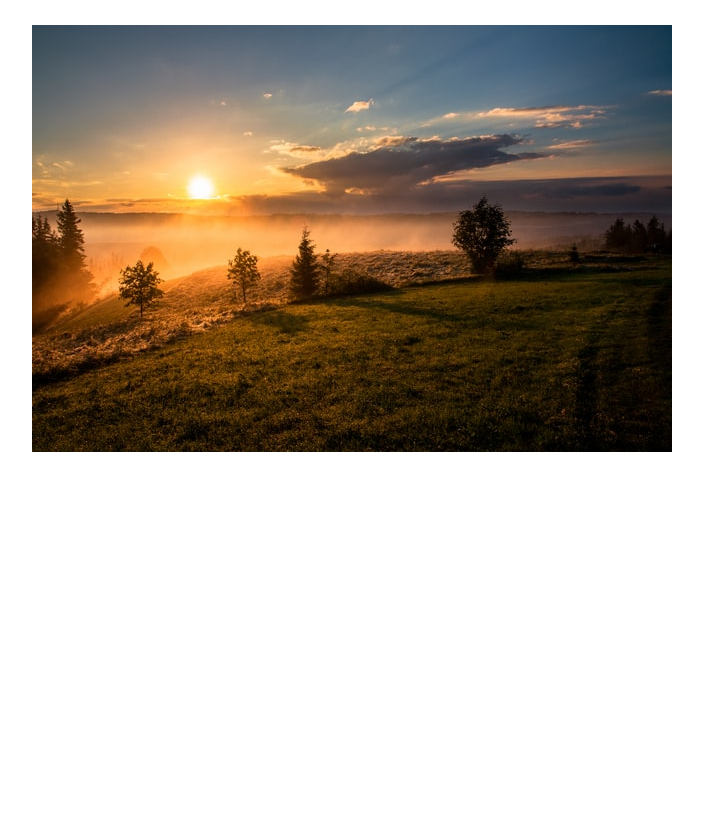
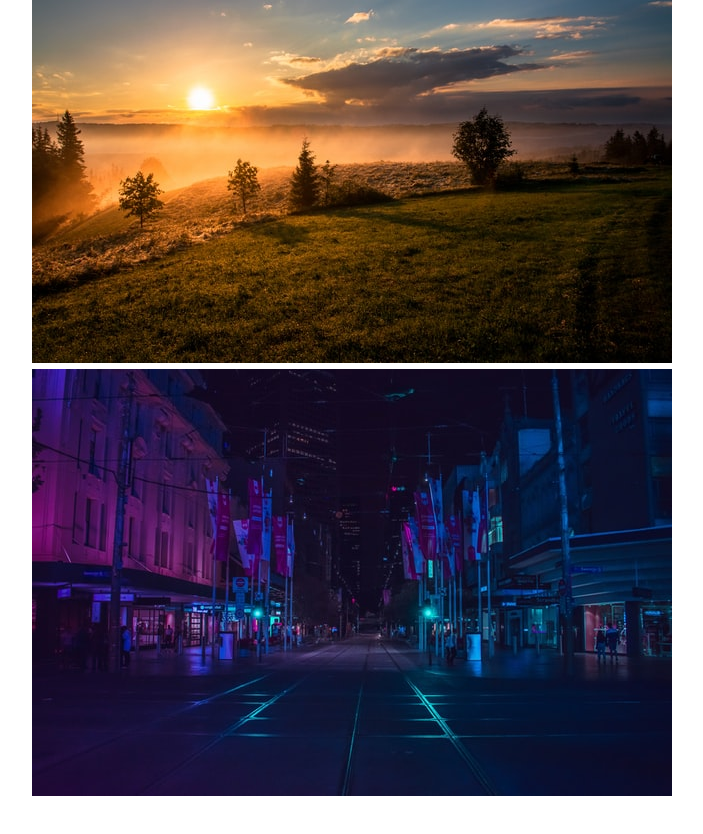
Before and after one commit to LuisFelipeSalvarani/curso_react, a React (Vite) app in the folder avancando/avancando/: page / in a window 1280 px wide. Shown: the part 221-1055 px from the top of the page, without its empty margins (288-991 px from the left). Before the commit the page ends 800 px from the top, so only its background shows below. Built offline with nearby package versions, Linux system fonts and the light colour scheme.

Commit message:
Imagens em assets

```diff
--- a/avancando/avancando/src/App.jsx
+++ b/avancando/avancando/src/App.jsx
@@ -2,6 +2,8 @@
 import reactLogo from './assets/react.svg'
 import viteLogo from '/vite.svg'
 import './App.css'
+
+import City from "./assets/city.jpg"
 
 function App() {
   const [count, setCount] = useState(0)
@@ -13,6 +15,10 @@
       <div>
         <img src="/img1.jpg" alt="Paisagem" />
       </div>
+        {/* Imagem em assets */}
+      <div>
+        <img src={City} alt="Cidade" />
+      </div>
     </>
   )
 }
```
